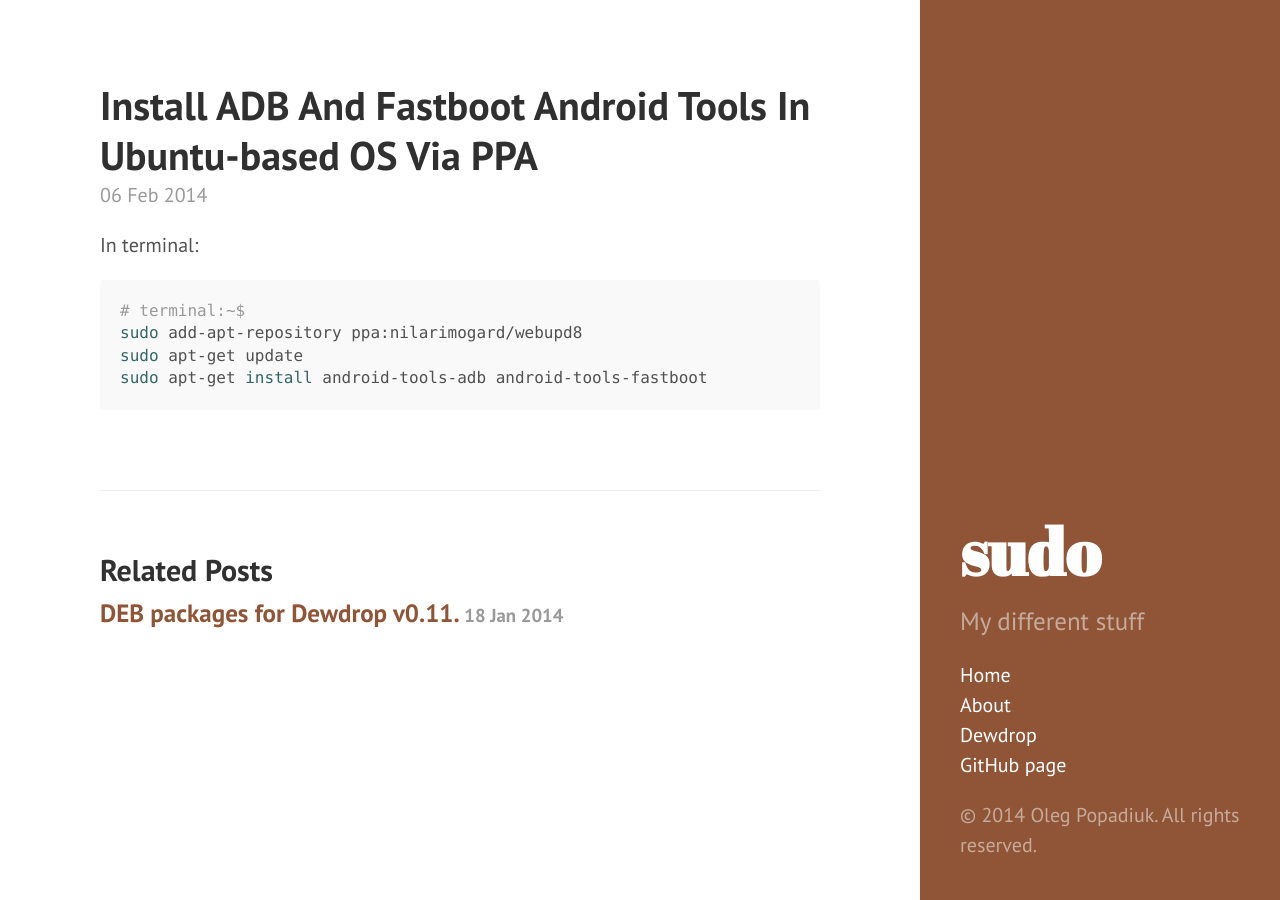
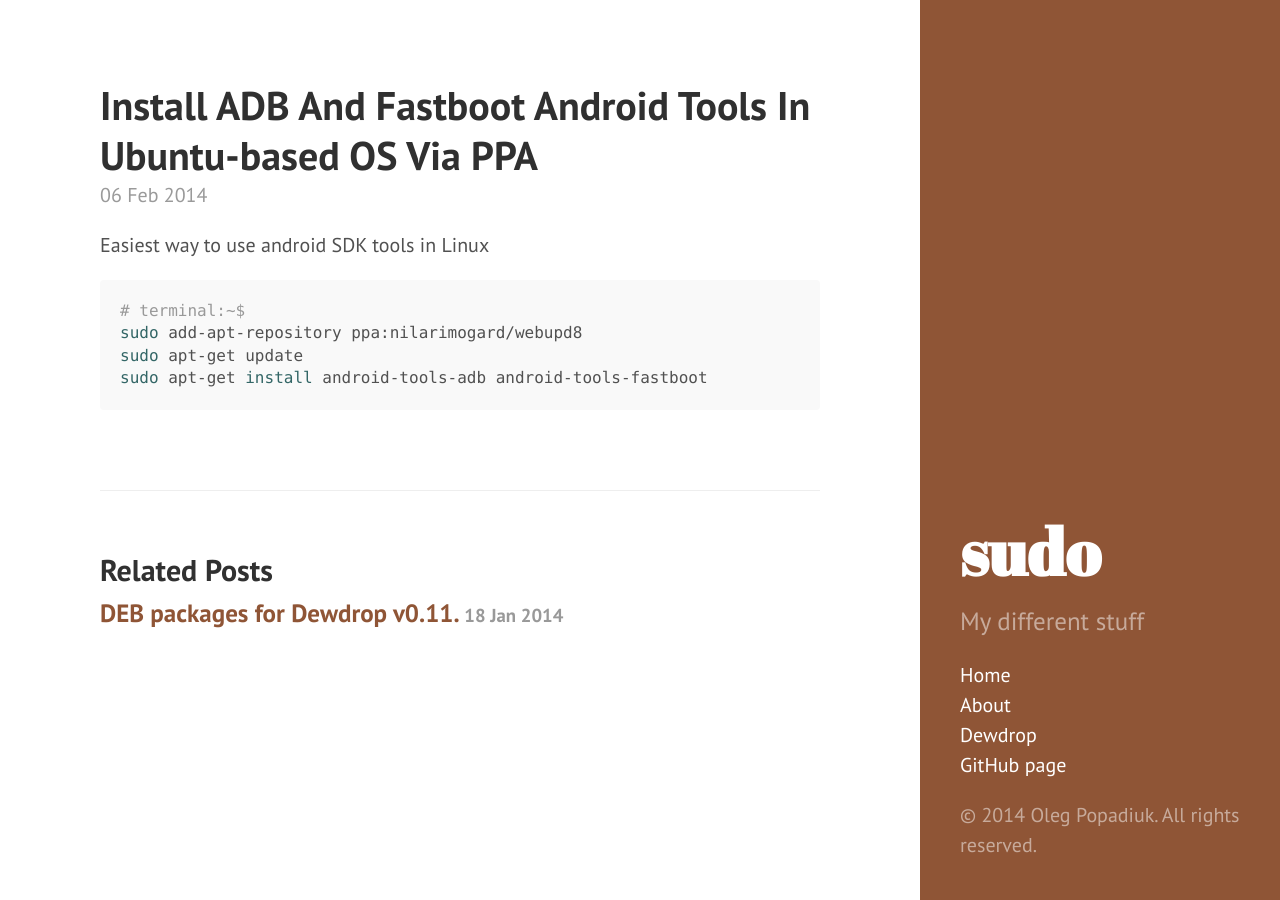
Before and after one commit to sudosu/sudosu.github.io, a Jekyll site: the page built from _posts/2014-02-06-ubuntu-ppa-android-adb-and-fastboot.md, in a window 1280 px wide. Built offline with Jekyll 4.4.1, drawn with Linux system fonts in a browser that asks for light colours; Markdown is read by kramdown in place of the engine named in the settings.

Commit message:
Update 2014-02-06-ubuntu-ppa-android-adb-and-fastboot.md

````diff
--- a/_posts/2014-02-06-ubuntu-ppa-android-adb-and-fastboot.md
+++ b/_posts/2014-02-06-ubuntu-ppa-android-adb-and-fastboot.md
@@ -2,8 +2,7 @@
 layout: post
 title: Install ADB And Fastboot Android Tools In Ubuntu-based OS Via PPA
 ---
-
-In terminal:
+Easiest way to use android SDK tools in Linux
 
 ```bash
 # terminal:~$
````
